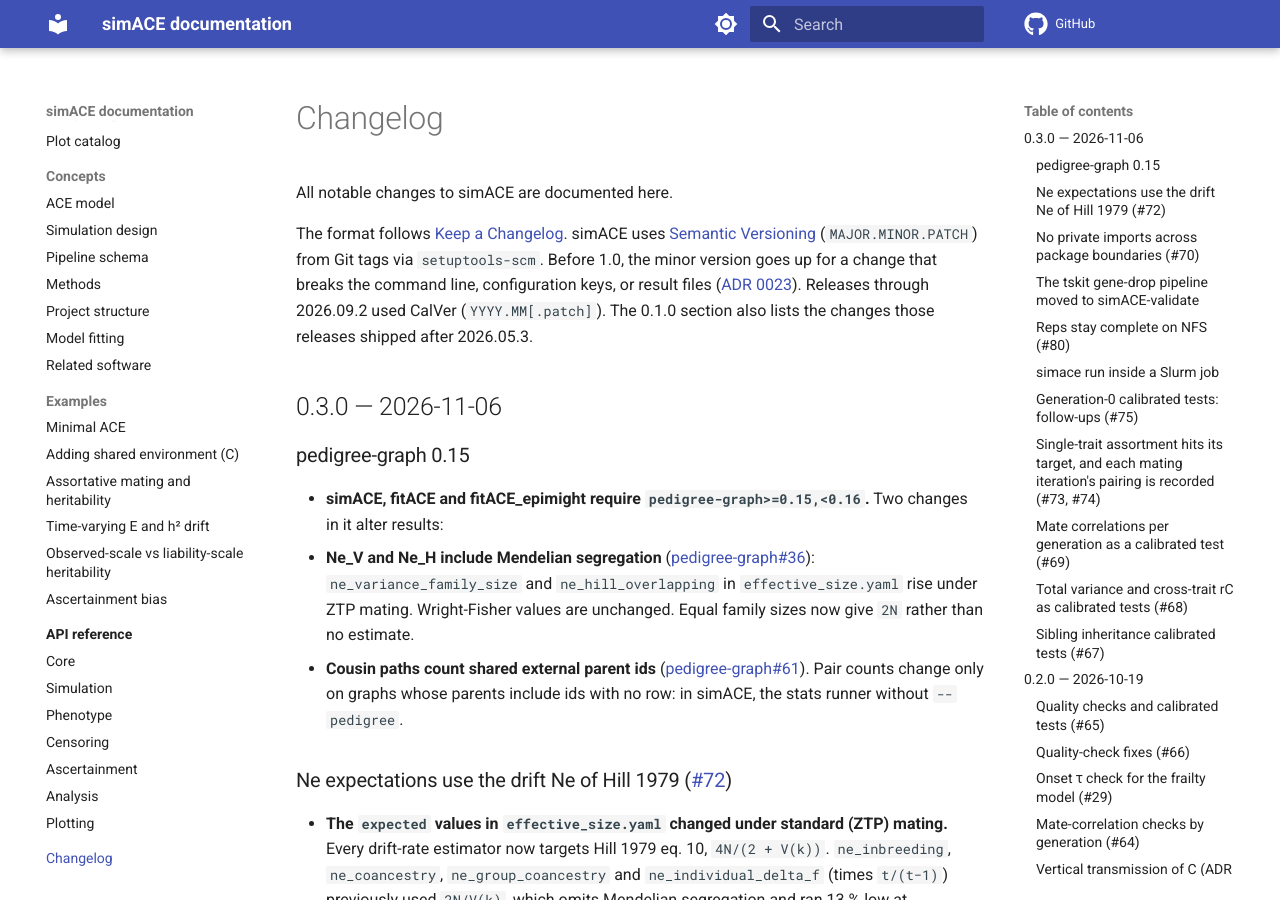
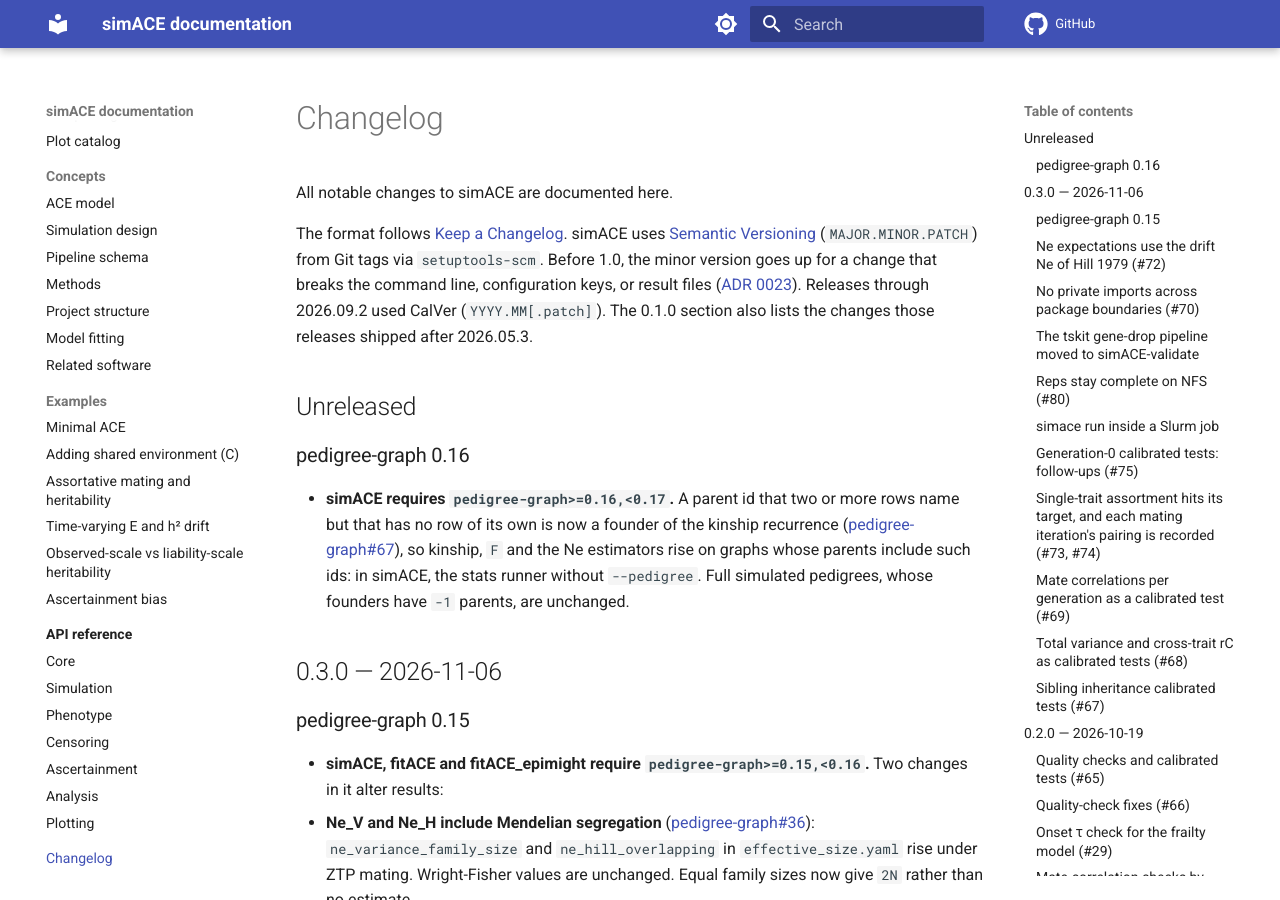
Before and after one commit to rwaples/simACE, an MkDocs documentation site: the page built from docs/changelog.md, in a window 1280 px wide and 900 px high. Built offline with MkDocs 1.6.1 and Material for MkDocs 9.7.7, drawn with Linux system fonts in a browser that asks for light colours; comment, search, counter and statistics services are not loaded.

Commit message:
Require pedigree-graph 0.16
0.16 makes a shared external parent id a founder of the kinship
recurrence (pedigree-graph#67). simACE's full pedigrees have -1 founders
and do not change; the suite passes unchanged (2496 passed, 1 skipped).

```diff
--- a/docs/changelog.md
+++ b/docs/changelog.md
@@ -9,6 +9,18 @@ change that breaks the command line, configuration keys, or result files
 ([ADR 0023](adr/0023-lockstep-semver.md)). Releases through 2026.09.2 used
 CalVer (`YYYY.MM[.patch]`). The 0.1.0 section also lists the changes those
 releases shipped after 2026.05.3.
+
+## Unreleased
+
+### pedigree-graph 0.16
+
+- **simACE requires `pedigree-graph>=0.16,<0.17`.** A parent id that two or
+  more rows name but that has no row of its own is now a founder of the
+  kinship recurrence
+  ([pedigree-graph#67](https://github.com/rwaples/pedigree-graph/issues/67)),
+  so kinship, `F` and the Ne estimators rise on graphs whose parents include
+  such ids: in simACE, the stats runner without `--pedigree`. Full simulated
+  pedigrees, whose founders have `-1` parents, are unchanged.
 
 ## 0.3.0 — 2026-11-06
 
--- a/pyproject.toml
+++ b/pyproject.toml
@@ -10,7 +10,7 @@ requires-python = ">=3.14,<3.15"
 dependencies = [
     # Minor-capped: pair extraction / RELATIONSHIPS kinship changes upstream can
     # silently bias fit_ace heritability (CLAUDE.md gotcha #4) — bump deliberately.
-    "pedigree-graph>=0.15,<0.16",
+    "pedigree-graph>=0.16,<0.17",
     # Mate correlations (simACE#47). Minor-capped like pedigree-graph: before
     # 1.0 a minor release may change estimates or the result fields.
     "pg-phenotype>=0.6,<0.7",
```
Also changed, not shown: 1 other file.
